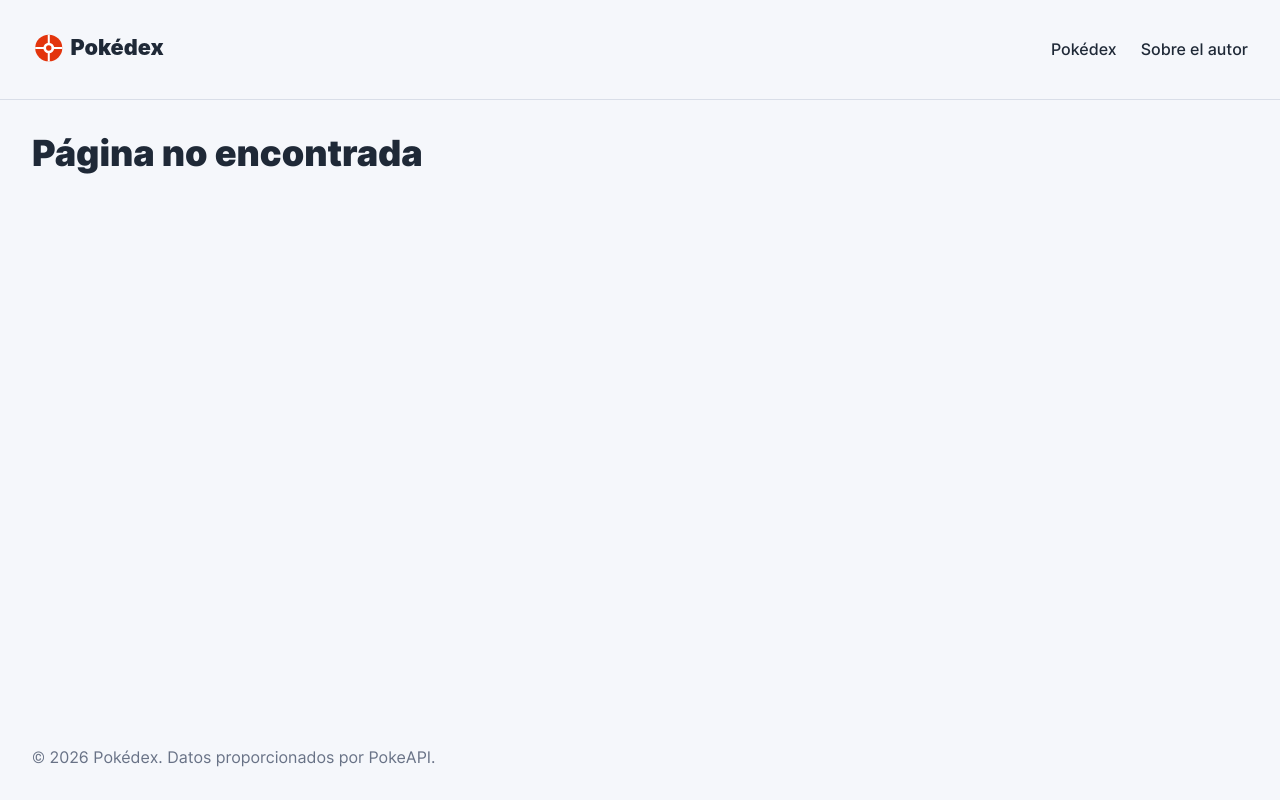
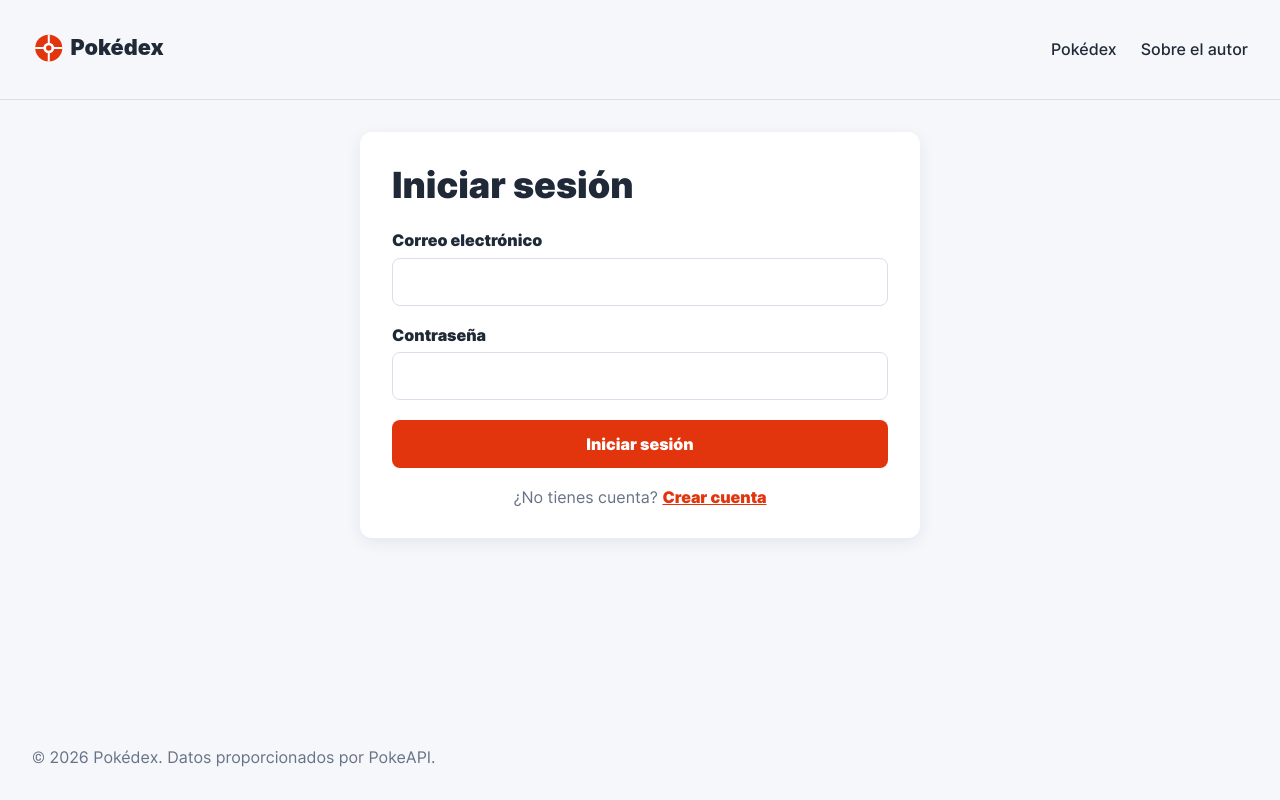
Before and after one commit to Brandocean/project-pokemon, a React (Vite) app in the folder client/: page /signin in a window 1280 px wide. Built offline with nearby package versions, Linux system fonts and the light colour scheme; no server answers.

Commit message:
Agregar componente Login

```diff
--- /dev/null
+++ b/client/src/blocks/auth.css
@@ -0,0 +1,84 @@
+.auth-form {
+  max-width: 560px;
+  margin: 0 auto;
+  padding: 32px;
+  border-radius: 12px;
+  background-color: #fff;
+  box-shadow: 0 4px 16px rgba(31, 41, 55, 0.08);
+}
+
+.auth-form__form {
+  display: grid;
+  gap: 20px;
+}
+
+.auth-form__field {
+  display: grid;
+  gap: 8px;
+  font-weight: 600;
+}
+
+.auth-form__input {
+  width: 100%;
+  min-width: 0;
+  min-height: 48px;
+  padding: 10px 12px;
+  border: 1px solid var(--color-border);
+  border-radius: 8px;
+  font: inherit;
+}
+
+.auth-form__input:focus-visible {
+  border-color: var(--color-primary);
+  outline: 3px solid rgba(227, 53, 13, 0.2);
+  outline-offset: 1px;
+}
+
+.auth-form__button {
+  min-height: 48px;
+  padding: 12px 20px;
+  border: 0;
+  border-radius: 8px;
+  background-color: var(--color-primary);
+  color: #fff;
+  font: inherit;
+  font-weight: 600;
+  cursor: pointer;
+}
+
+.auth-form__button:focus-visible,
+.auth-form__link:focus-visible {
+  outline: 3px solid var(--color-secondary);
+  outline-offset: 3px;
+}
+
+.auth-form__button:disabled {
+  cursor: wait;
+  opacity: 0.6;
+}
+
+.auth-form__message {
+  margin: 0;
+  line-height: 1.5;
+}
+
+.auth-form__message_error {
+  color: #b42318;
+}
+
+.auth-form__alternate {
+  margin: 20px 0 0;
+  color: var(--color-muted);
+  text-align: center;
+}
+
+.auth-form__link {
+  color: var(--color-primary);
+  font-weight: 600;
+}
+
+@media screen and (max-width: 544px) {
+  .auth-form {
+    padding: 24px 16px;
+  }
+}
--- a/client/src/components/App.tsx
+++ b/client/src/components/App.tsx
@@ -6,6 +6,7 @@ import Header from './Header/Header'
 import NotFound from './NotFound/NotFound'
 import Pokedex from './Pokedex/Pokedex'
 import Register from './Register/Register'
+import Login from './Login/Login'
 
 function App() {
   return (
@@ -16,6 +17,7 @@ function App() {
           <Route path="/" element={<Pokedex />} />
           <Route path="/about" element={<AboutAuthor />} />
           <Route path="/signup" element={<Register />} />
+          <Route path="/signin" element={<Login />} />
           <Route path="*" element={<NotFound />} />
         </Routes>
         <Footer />
--- /dev/null
+++ b/client/src/components/Login/Login.tsx
@@ -0,0 +1,105 @@
+import { useState, type SubmitEvent } from 'react'
+import { Link, useNavigate } from 'react-router-dom'
+import { useCurrentUser } from '../../contexts/CurrentUserContext'
+import { getCurrentUser, loginUser } from '../../utils/auth'
+
+interface LoginFormData {
+  email: string
+  password: string
+}
+
+const initialFormData: LoginFormData = {
+  email: '',
+  password: '',
+}
+
+function Login() {
+  const [formData, setFormData] = useState(initialFormData)
+  const [isLoading, setIsLoading] = useState(false)
+  const [errorMessage, setErrorMessage] = useState('')
+  const navigate = useNavigate()
+  const { login } = useCurrentUser()
+
+  const handleSubmit = async (event: SubmitEvent<HTMLFormElement>) => {
+    event.preventDefault()
+    setIsLoading(true)
+    setErrorMessage('')
+
+    try {
+      const { token } = await loginUser(formData)
+      const user = await getCurrentUser(token)
+      login(user, token)
+      navigate('/')
+    } catch (error: unknown) {
+      setErrorMessage(
+        error instanceof Error
+          ? error.message
+          : 'No se pudo iniciar sesión. Inténtalo de nuevo.',
+      )
+    } finally {
+      setIsLoading(false)
+    }
+  }
+
+  return (
+    <main className="content">
+      <section className="auth-form" aria-labelledby="login-title">
+        <h1 className="content__title" id="login-title">Iniciar sesión</h1>
+        <form className="auth-form__form" onSubmit={handleSubmit}>
+          <label className="auth-form__field" htmlFor="login-email">
+            <span>Correo electrónico</span>
+            <input
+              className="auth-form__input"
+              id="login-email"
+              name="email"
+              type="email"
+              autoComplete="email"
+              required
+              value={formData.email}
+              onChange={(event) =>
+                setFormData({ ...formData, email: event.target.value })
+              }
+            />
+          </label>
+          <label className="auth-form__field" htmlFor="login-password">
+            <span>Contraseña</span>
+            <input
+              className="auth-form__input"
+              id="login-password"
+              name="password"
+              type="password"
+              autoComplete="current-password"
+              minLength={8}
+              required
+              value={formData.password}
+              onChange={(event) =>
+                setFormData({ ...formData, password: event.target.value })
+              }
+            />
+          </label>
+          {errorMessage && (
+            <p className="auth-form__message auth-form__message_error" role="alert">
+              {errorMessage}
+            </p>
+          )}
+          <button
+            className="auth-form__button"
+            type="submit"
+            disabled={isLoading}
+            aria-busy={isLoading}
+          >
+            {isLoading ? 'Iniciando sesión…' : 'Iniciar sesión'}
+          </button>
+        </form>
+        <p className="auth-form__alternate">
+          ¿No tienes cuenta?{' '}
+          <Link className="auth-form__link" to="/signup">
+            Crear cuenta
+          </Link>
+        </p>
+      </section>
+    </main>
+  )
+}
+
+export default Login
--- a/client/src/index.css
+++ b/client/src/index.css
@@ -9,6 +9,7 @@
 @import url("./blocks/loader.css");
 @import url("./blocks/popup.css");
 @import url("./blocks/register.css");
+@import url("./blocks/auth.css");
 
 :root {
   font-family: "Inter", system-ui, sans-serif;
```
